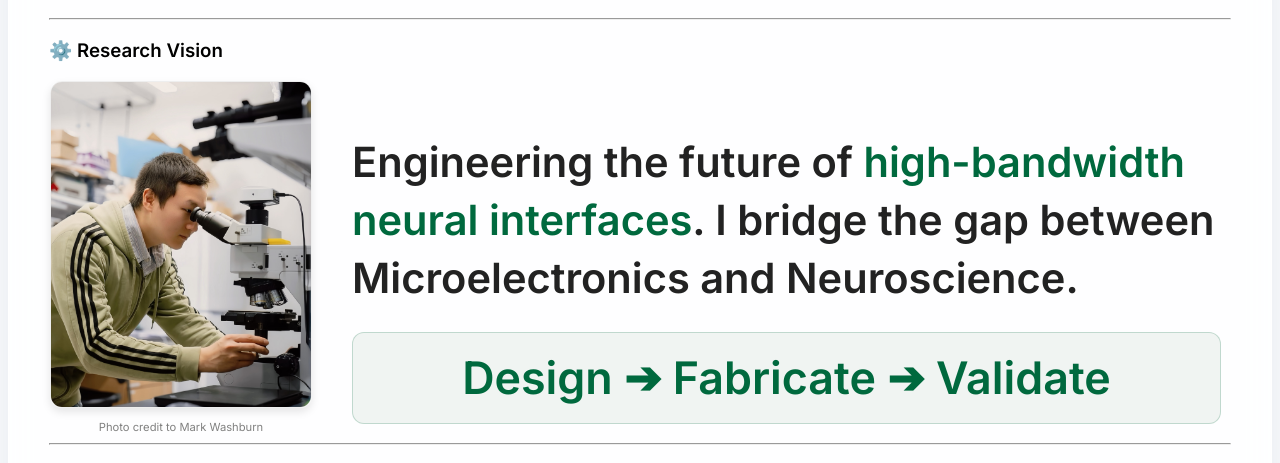
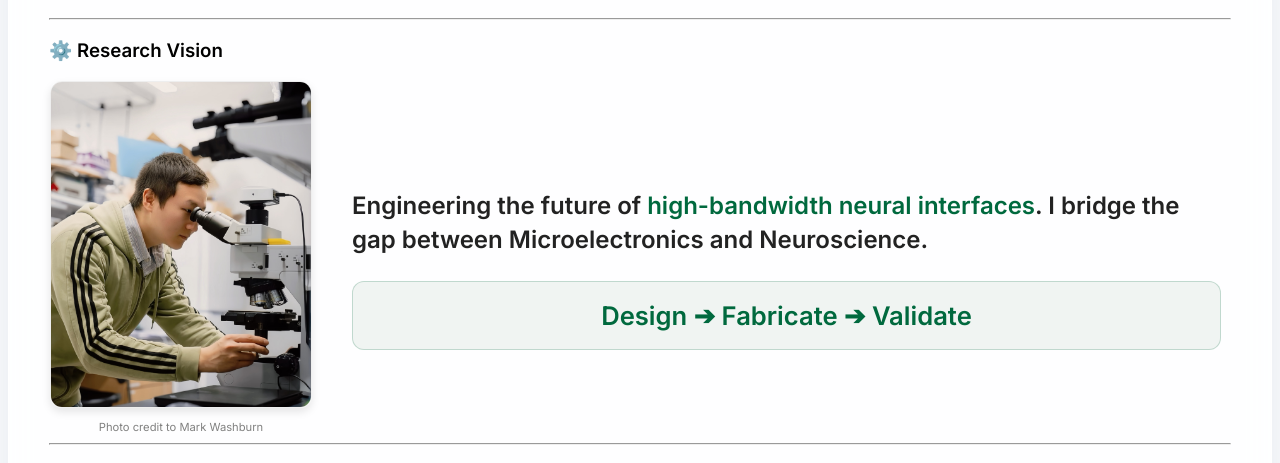
Before and after one commit to Tianyu-Bai/Tianyu-Bai.github.io, a Jekyll site: the page built from _pages/includes/intro.md, in a window 1280 px wide. Shown: the part 1224-1687 px from the top of the page. Built offline with Jekyll 4.4.1, drawn with Linux system fonts in a browser that asks for light colours; our own code applies the rules of GitHub Pages for plain Markdown files.

Commit message:
Reduce font sizes in intro section

```diff
--- a/_pages/includes/intro.md
+++ b/_pages/includes/intro.md
@@ -23,10 +23,10 @@
       </p>
     </td>
     <td style="border: none; padding: 10px; vertical-align: middle; background: transparent;">
-      <p style="font-size: 2.6em; line-height: 1.4; font-weight: 600; color: #222; margin-bottom: 25px;">
+      <p style="font-size: 1.5em; line-height: 1.4; font-weight: 600; color: #222; margin-bottom: 25px;">
         Engineering the future of <span style="color: #00693E;">high-bandwidth neural interfaces</span>. I bridge the gap between <b>Microelectronics</b> and <b>Neuroscience</b>.
       </p>
-      <div align="center" style="background: #f0f4f2; color: #00693E; padding: 18px; border-radius: 12px; font-size: 2.8em; font-weight: bold; border: 1px solid #00693E33;">
+      <div align="center" style="background: #f0f4f2; color: #00693E; padding: 18px; border-radius: 12px; font-size: 1.6em; font-weight: bold; border: 1px solid #00693E33;">
         Design ➔ Fabricate ➔ Validate
       </div>
     </td>
```
